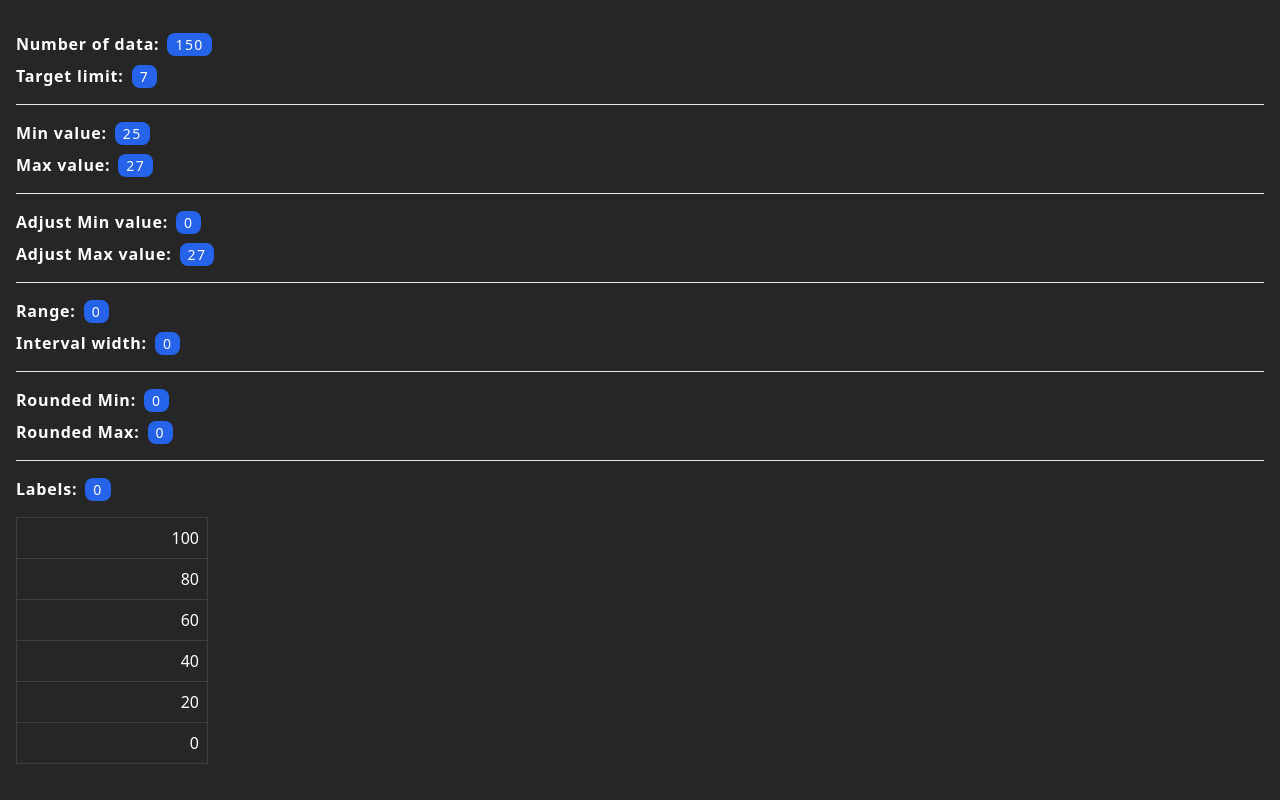
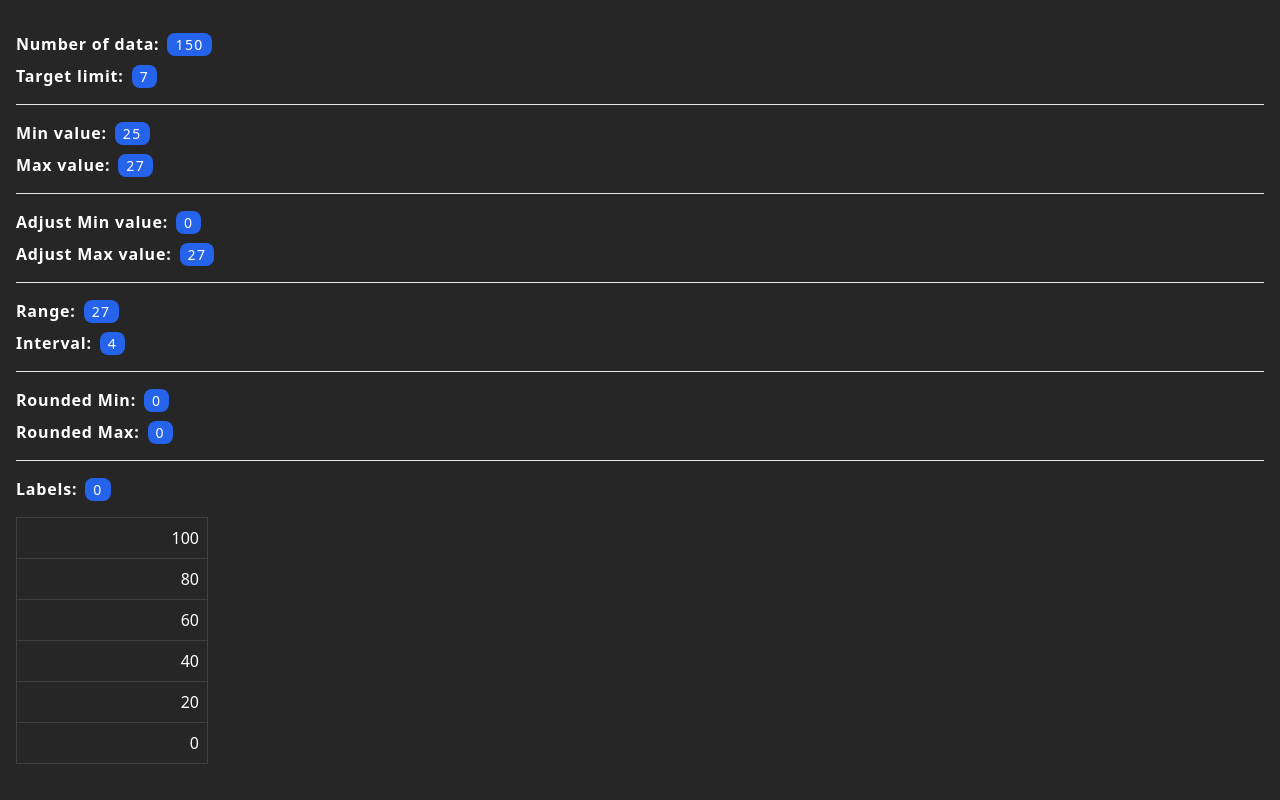
Before and after one commit to juniorencode/_playground, a React (Vite) app in the folder LightweightChartsReact/: page / in a window 1280 px wide. Built offline with nearby package versions, Linux system fonts and the light colour scheme.

Commit message:
feat: range and interval width

```diff
--- a/LightweightChartsReact/src/App.jsx
+++ b/LightweightChartsReact/src/App.jsx
@@ -8,6 +8,8 @@ function App() {
   const [maxValue, setMaxValue] = useState(0);
   const [adjustedMin, setAdjustedMin] = useState(0);
   const [adjustedMax, setAdjustedMax] = useState(0);
+  const [range, setRange] = useState(0);
+  const [interval, setInterval] = useState(0);
 
   useEffect(() => {
     const fetchData = async () => {
@@ -17,14 +19,19 @@ function App() {
       const _maxValue = calculateMaxValue(response);
       const _adjustedMin = calculateAdjustMin(_minValue);
       const _adjustedMax = calculateAdjustMax(_maxValue);
+      const _range = calculateRange(_adjustedMin, _adjustedMax);
+      const _interval = calculateInterval(_range, targetLimit);
       setData(response);
       setMinValue(_minValue);
       setMaxValue(_maxValue);
       setAdjustedMin(_adjustedMin);
       setAdjustedMax(_adjustedMax);
+      setRange(_range);
+      setInterval(_interval);
     };
 
     fetchData();
+    // eslint-disable-next-line
   }, []);
 
   const sortByValue = array => {
@@ -45,6 +52,23 @@ function App() {
 
   const calculateAdjustMax = value => {
     return Math.max(0, value);
+  };
+
+  const calculateRange = (min, max) => {
+    return max - min;
+  };
+
+  const reduceToNearestPowerOfTen = number => {
+    const log = Math.floor(Math.log10(number));
+    return Math.pow(10, log);
+  };
+
+  const calculateInterval = (range, numLabels) => {
+    const interval = Math.ceil(range / numLabels);
+    const multiple = reduceToNearestPowerOfTen(interval);
+    const remainder = interval % multiple;
+
+    return remainder === 0 ? interval : interval + (multiple - remainder);
   };
 
   return (
@@ -98,13 +122,13 @@ function App() {
         <p className="font-semibold tracking-wider">
           Range:
           <span className="bg-blue-600 ml-2 px-2 py-0.5 text-sm font-medium tracking-widest rounded-lg">
-            0
+            {range}
           </span>
         </p>
         <p className="font-semibold tracking-wider">
-          Interval width:
+          Interval:
           <span className="bg-blue-600 ml-2 px-2 py-0.5 text-sm font-medium tracking-widest rounded-lg">
-            0
+            {interval}
           </span>
         </p>
       </div>
```
